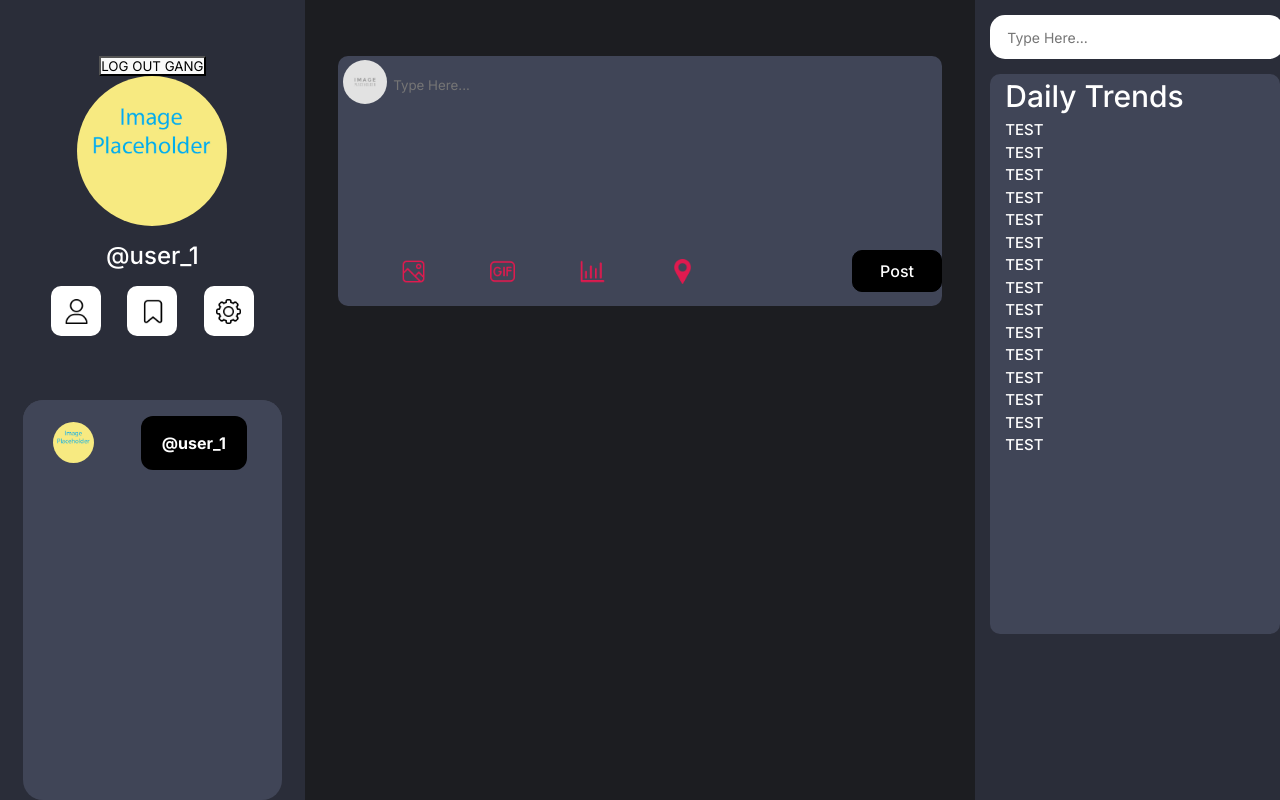
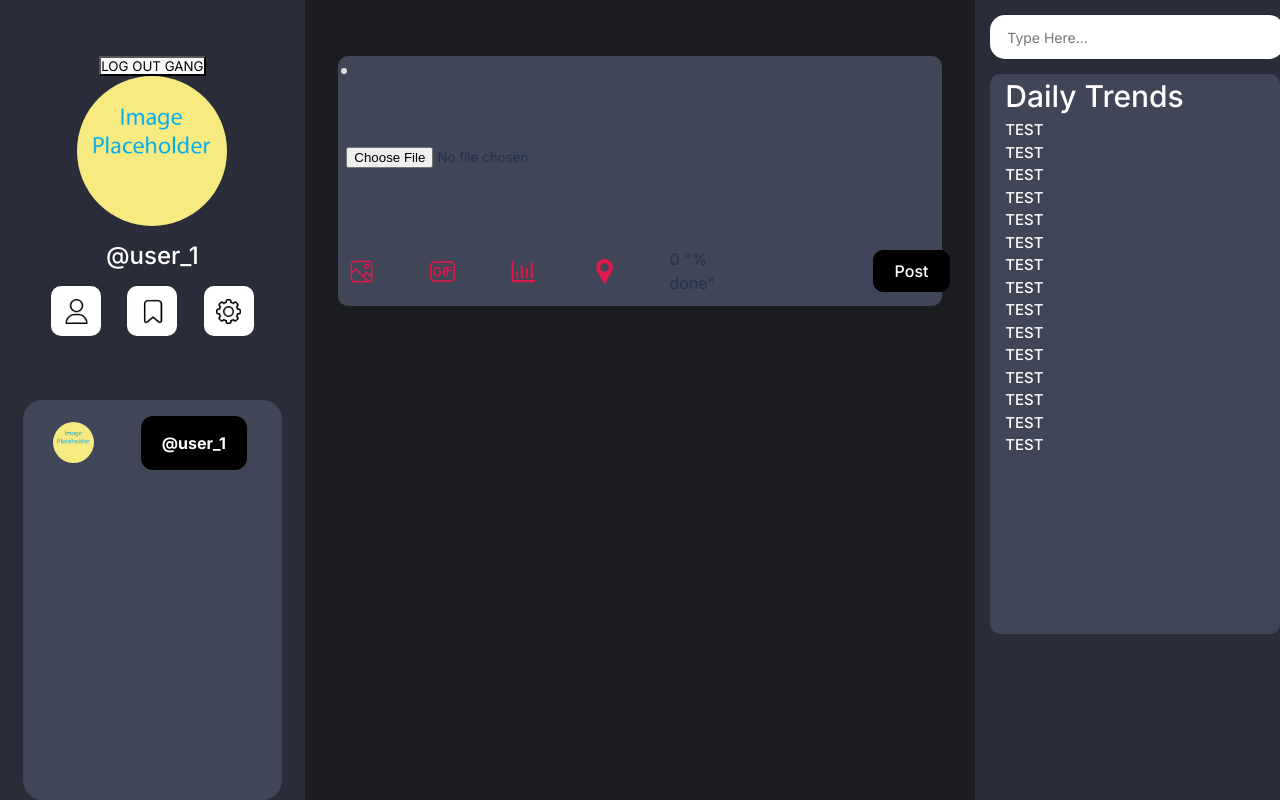
Before and after one commit to DylanBackus/SocialMedia, a React (Vite) app: page / in a window 1280 px wide. Built offline with nearby package versions, Linux system fonts and the light colour scheme; no server answers; the database is empty; sample sign-in values are in the browser's storage.

Commit message:
add image to database works

```diff
--- a/src/homeComponents/HomeMidComponent.jsx
+++ b/src/homeComponents/HomeMidComponent.jsx
@@ -1,8 +1,49 @@
-import React from "react";
-import { db, auth } from '../firebase/FirebaseConfig';
+import React, { useState } from "react";
+import { db, auth, storage } from "../firebase/FirebaseConfig";
 import { doc, getDoc } from "firebase/firestore";
+import { ref, uploadBytesResumable, getDownloadURL } from "firebase/storage";
 
 const HomeMidComponent = () => {
+  const [file, setFile] = useState("");
+
+  // progress
+  const [percent, setPercent] = useState(0);
+
+  // Handle file upload event and update state
+  function handleChange(event) {
+    setFile(event.target.files[0]);
+  }
+
+  const handleUpload = () => {
+    if (!file) {
+      alert("Please upload an image first!");
+    }
+
+    const storageRef = ref(storage, `/files/${file.name}`);
+
+    // progress can be paused and resumed. It also exposes progress updates.
+    // Receives the storage reference and the file to upload.
+    const uploadTask = uploadBytesResumable(storageRef, file);
+
+    uploadTask.on(
+      "state_changed",
+      (snapshot) => {
+        const percent = Math.round(
+          (snapshot.bytesTransferred / snapshot.totalBytes) * 100
+        );
+
+        // update progress
+        setPercent(percent);
+      },
+      (err) => console.log(err),
+      () => {
+        // download url
+        getDownloadURL(uploadTask.snapshot.ref).then((url) => {
+          console.log(url);
+        });
+      }
+    );
+  };
 
   return (
     <>
@@ -15,7 +56,9 @@ const HomeMidComponent = () => {
           </div>
           <div className="text-and-attachments-container">
             <div className="textarea-container">
-                            <textarea className="textarea-post scroll" placeholder="Type Here..."></textarea>
+              <div>
+                <input type="file" onChange={handleChange} accept="/image/*" />
+              </div>
             </div>
             <div className="post-section-attachments">
               <div className="attachments">
@@ -23,22 +66,20 @@ const HomeMidComponent = () => {
               </div>
               <div className="attachments">
                 <img className="gif-icon" src="images/gif.png"></img>
-
               </div>
               <div className="attachments">
                 <img className="polls-icon" src="images/chart.png"></img>
-
               </div>
               <div className="attachments">
                 <img className="location-icon" src="images/pin.png"></img>
               </div>
-                            <a className="post-button">Post</a>
+              <p>{percent} "% done"</p>
+              <a className="post-button" onClick={handleUpload}>Post</a>
             </div>
           </div>
         </div>
       </div>
-
     </>
-    )
-}
-export default HomeMidComponent
+  );
+};
+export default HomeMidComponent;
```
Lines whose indentation alone changed are shown as unchanged.
